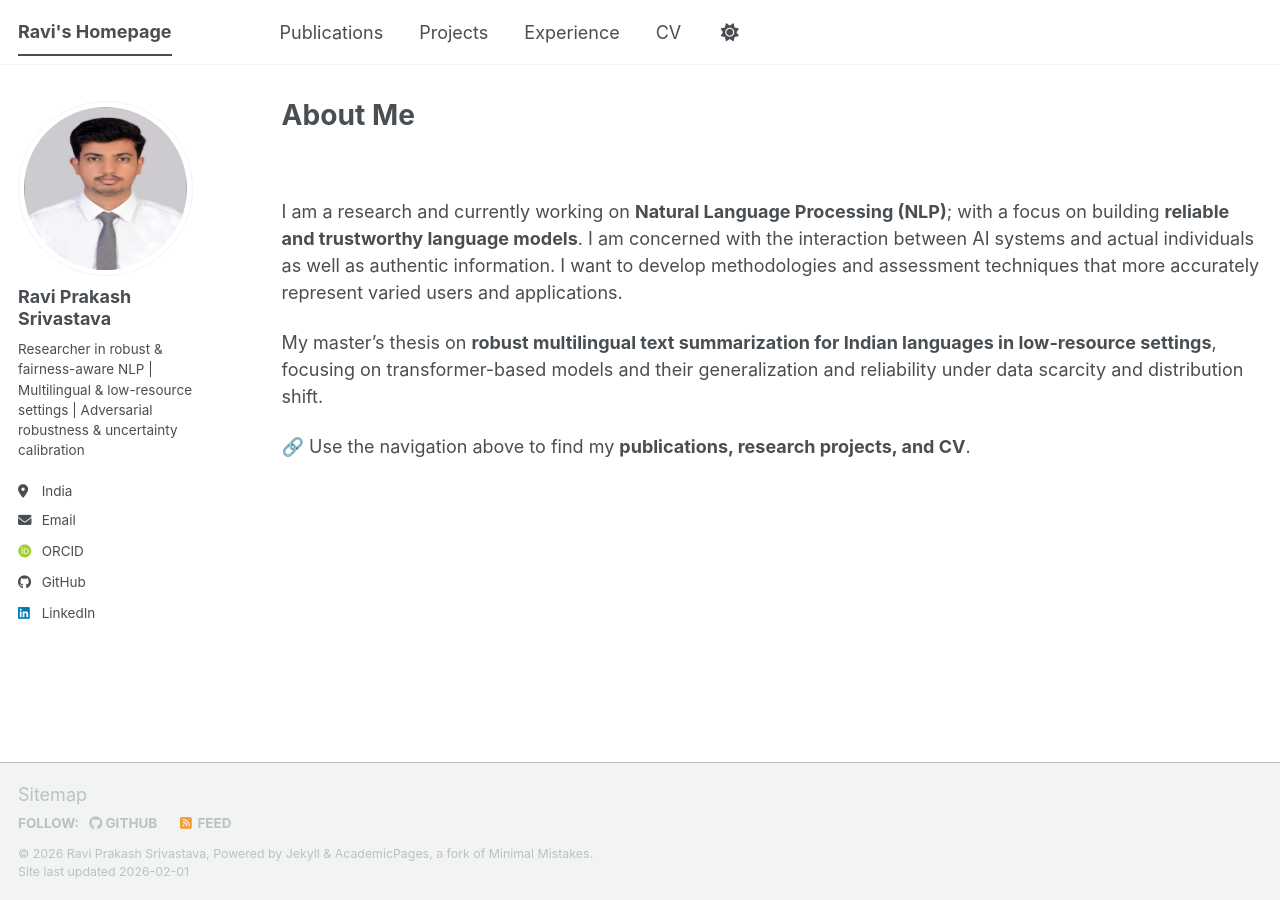
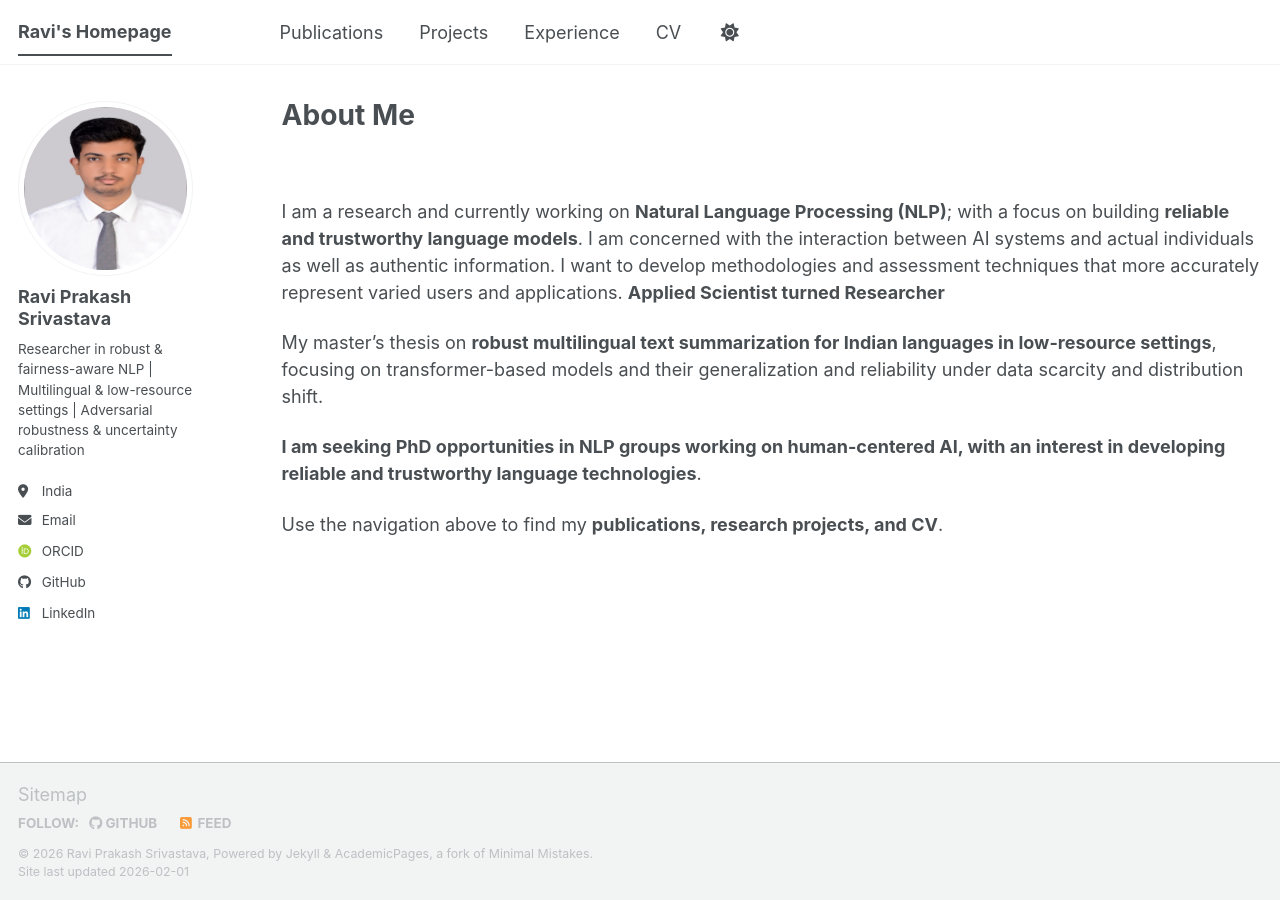
Before and after one commit to t36512401-hue/t36512401-hue.github.io, a Jekyll site: the page built from index.md, in a window 1280 px wide. Built offline with Jekyll 4.4.1, drawn with Linux system fonts in a browser that asks for light colours; some web fonts are replaced; a script bundle is joined from its source files by our own code; library files that are not in the unit come from our copies.

Commit message:
Revise introduction and add PhD opportunity information
Updated personal introduction and added PhD opportunity details.

```diff
--- a/index.md
+++ b/index.md
@@ -7,8 +7,10 @@ author_profile: true
 
 <br>
 
-I am a research and currently working on **Natural Language Processing (NLP)**; with a focus on building **reliable and trustworthy language models**. I am concerned with the interaction between AI systems and actual individuals as well as authentic information. I want to develop methodologies and assessment techniques that more accurately represent varied users and applications.
+I am a research and currently working on **Natural Language Processing (NLP)**; with a focus on building **reliable and trustworthy language models**. I am concerned with the interaction between AI systems and actual individuals as well as authentic information. I want to develop methodologies and assessment techniques that more accurately represent varied users and applications. **Applied Scientist turned Researcher**
 
 My master’s thesis on **robust multilingual text summarization for Indian languages in low-resource settings**, focusing on transformer-based models and their generalization and reliability under data scarcity and distribution shift.
 
-🔗 Use the navigation above to find my **publications, research projects, and CV**.
+**I am seeking PhD opportunities in NLP groups working on  human-centered AI, with an interest in developing reliable and trustworthy language technologies**.
+
+Use the navigation above to find my **publications, research projects, and CV**.
```
